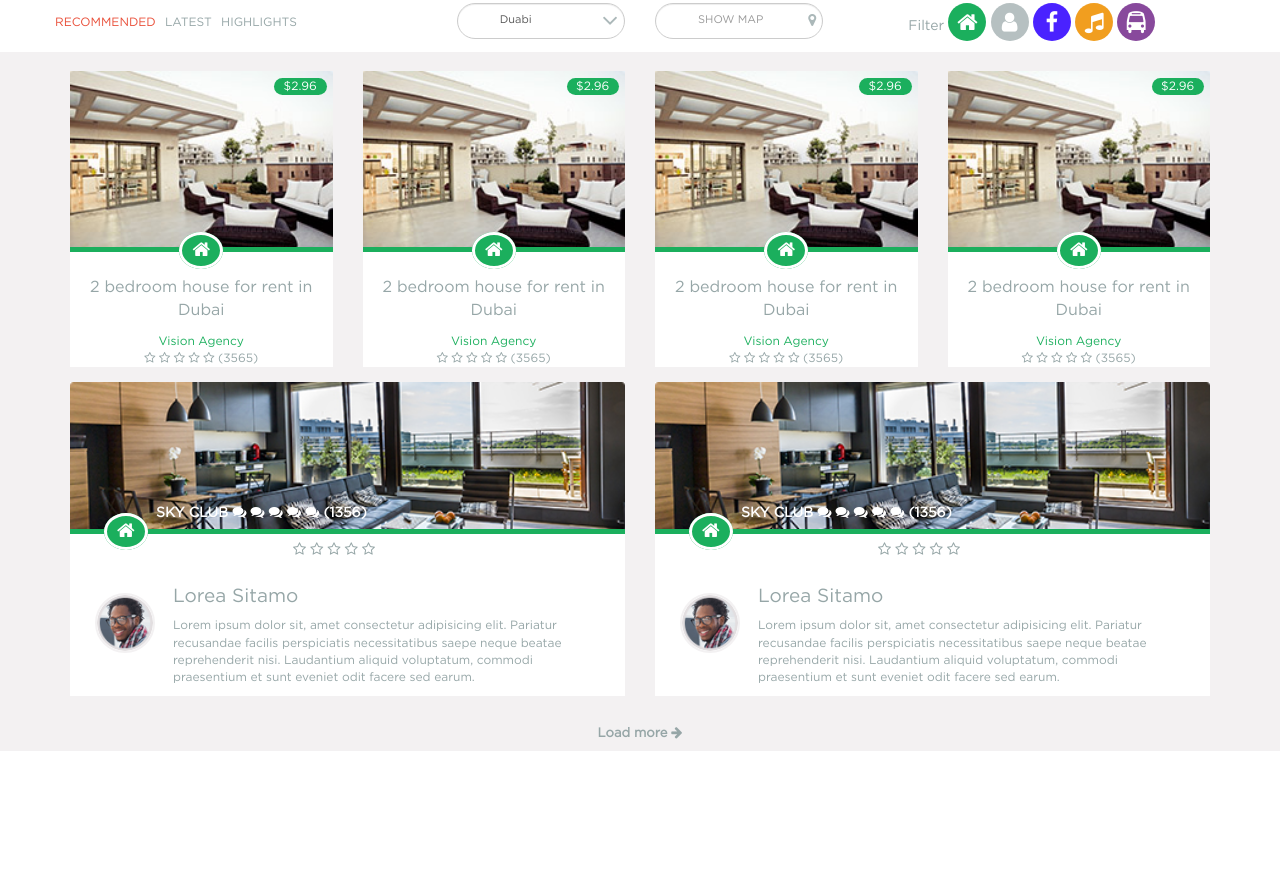
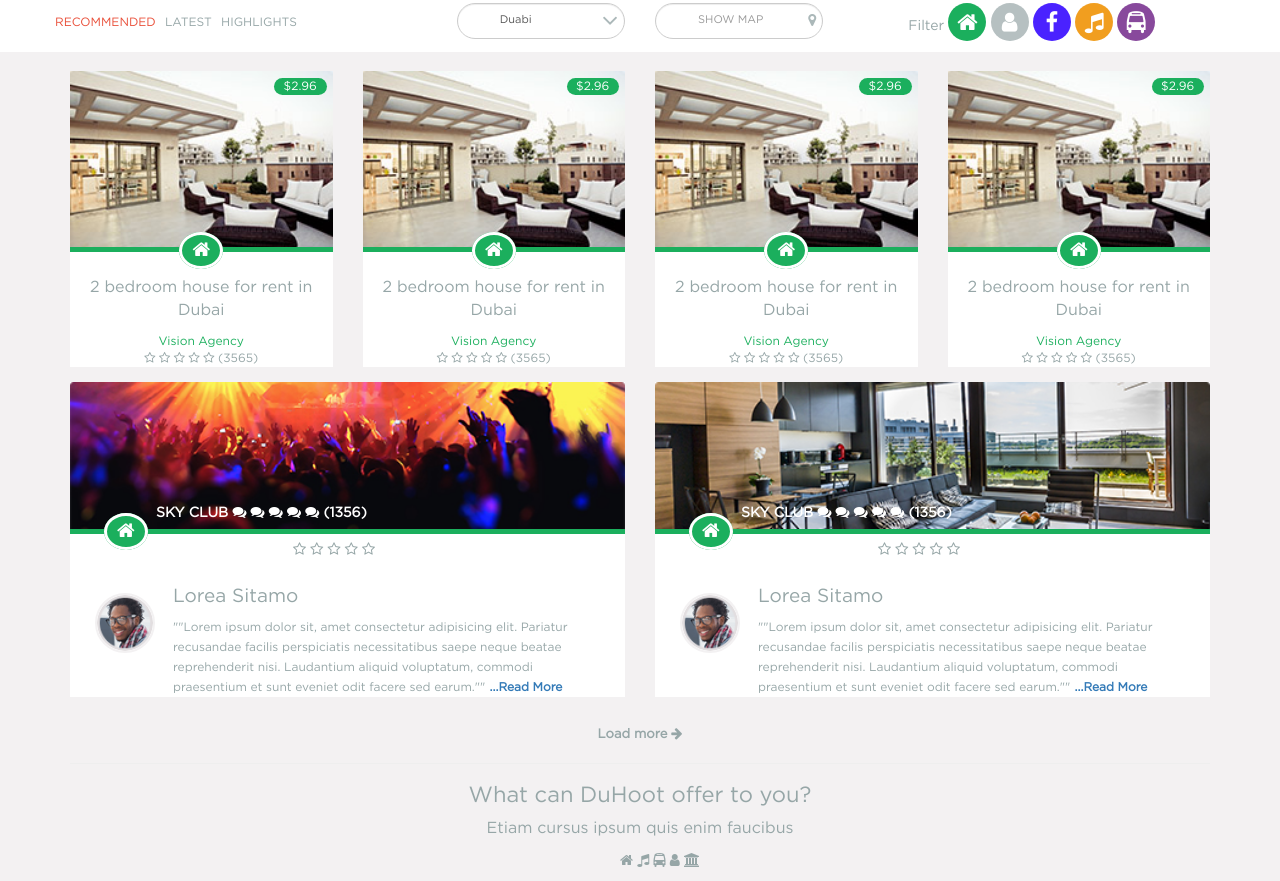
Before and after one commit to suvo98/song-system-psd-tohtml-template, a plain HTML site: page index.html in a window 1280 px wide. Shown: the part 476-1357 px from the top of the page. Before the commit the page ends 1227 px from the top, so only its background shows below. Drawn offline with Linux system fonts and the light colour scheme.

Commit message:
product section 2 read more

```diff
--- a/css/style.css
+++ b/css/style.css
@@ -520,7 +520,22 @@ ul li{
 
 .client-title p{
 	font-size: 12px;
+	text-align: justify;
+	display: inline;
+}
 
+.client-title p::before{
+	content: '""';
+}
+
+.client-title p::after{
+	content: '""';
+}
+
+.content-left-p a{
+	text-decoration: none;
+	font-weight: bold;
+	font-size: 12px;
 }
 
 .load{
@@ -528,3 +543,15 @@ ul li{
     font-size: 13px;
     font-weight: bold;
 }
+
+.reality-title h1{
+	font-size: 22px;
+}
+
+.reality-title p{
+	font-size: 16px;
+}
+
+.reality-body {
+	text-align: center;
+}
--- a/index.html
+++ b/index.html
@@ -358,7 +358,7 @@
                 <div class="col-md-6 col-sm-12 col-xs-12">
                         <div class="single-product big-product pad">
                             <div class="product-head col-2">
-                                <img src="images/5.jpg" alt="product1">
+                                <img src="images/6.jpg" alt="product1">
 
                                 <div class="big-title col-2">
                                     <span class="text">sky club</span>
@@ -402,6 +402,7 @@
                                             <div class="content-left-p">
                                                     <h2>Lorea Sitamo</h2>
                                                     <p>Lorem ipsum dolor sit, amet consectetur adipisicing elit. Pariatur recusandae facilis perspiciatis necessitatibus saepe neque beatae reprehenderit nisi. Laudantium aliquid voluptatum, commodi praesentium et sunt eveniet odit facere sed earum.</p>
+                                                    <a href="#">...Read More</a>
                                             </div>
                                         </div>
 
@@ -461,6 +462,7 @@
                                             <div class="content-left-p">
                                                     <h2>Lorea Sitamo</h2>
                                                     <p>Lorem ipsum dolor sit, amet consectetur adipisicing elit. Pariatur recusandae facilis perspiciatis necessitatibus saepe neque beatae reprehenderit nisi. Laudantium aliquid voluptatum, commodi praesentium et sunt eveniet odit facere sed earum.</p>
+                                                    <a href="#">...Read More</a>
                                             </div>
                                         </div>
 
@@ -476,8 +478,35 @@
             </div>
 
             <h3 class="load">Load more <i class="fa fa-arrow-right"></i></h3>
+            <hr>
+
+            <div class="reality-title">
+                    <h1 class="center">What can DuHoot offer to you?</h1>
+                    <p class="center">Etiam cursus ipsum quis enim faucibus</p>
+            </div>
+
+            <div class="reality-body">
+                <ul>
+                    <li>
+                        <i class="fa fa-home"></i>
+                    </li>
+                    <li>
+                        <i class="fa fa-music"></i>
+                    </li>
+                    <li>
+                        <i class="fa fa-bus"></i>
+                    </li>
+                    <li>
+                        <i class="fa fa-user"></i>
+                    </li>
+                    <li>
+                        <i class="fa fa-university"></i>
+                    </li>
+                </ul>
+            </div>
 
         </div>
+
     </section>
 
 
```
Also changed, not shown: 1 other file.
